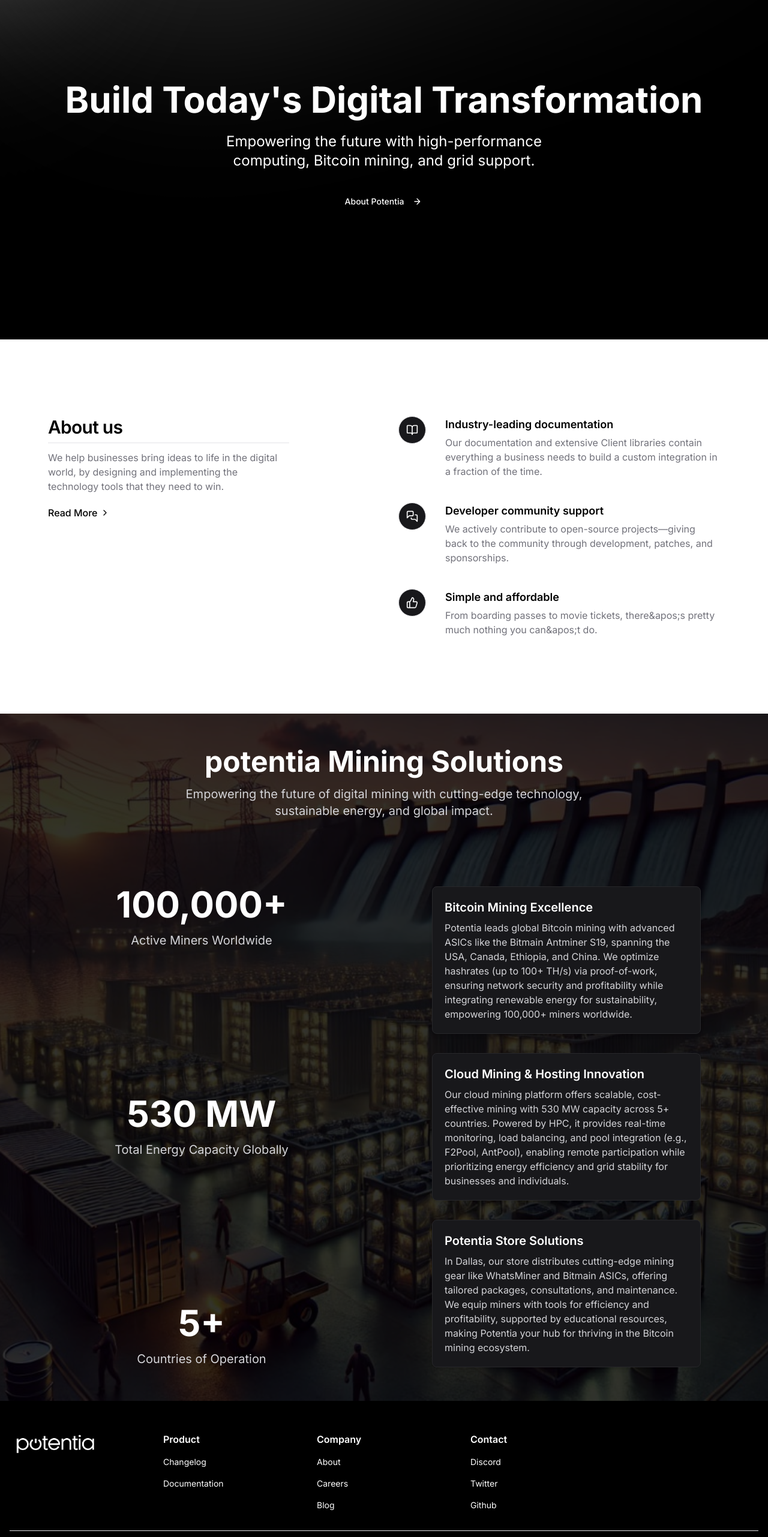
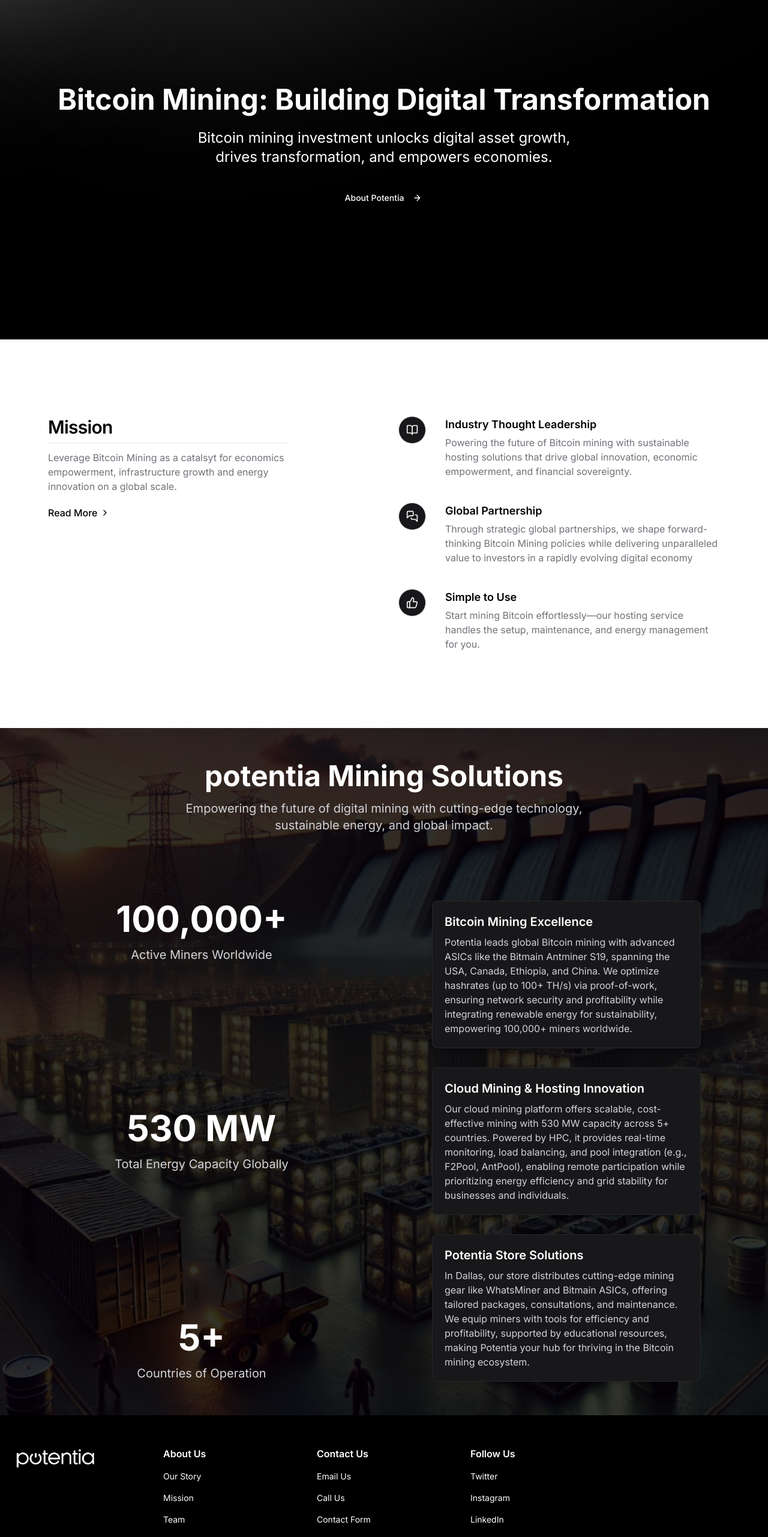
Before and after one commit to kidusabdula/potentia-web, a Next.js app: page / in a window 1280 px wide. Shown: the part 234-2797 px from the top of the page at 60% size. Built offline with nearby package versions, Linux system fonts and the light colour scheme.

Commit message:
Content Additions

```diff
--- a/components/AboutComponent.tsx
+++ b/components/AboutComponent.tsx
@@ -1,4 +1,4 @@
-"use client"
+"use client";
 import { motion } from "framer-motion";
 import {
   BookOpenIcon,
@@ -6,6 +6,7 @@
   MessagesSquareIcon,
   ThumbsUpIcon,
 } from "lucide-react";
+import Link from "next/link";
 
 const fadeUpVariant = {
   hidden: { opacity: 0, y: 40 },
@@ -20,39 +21,61 @@
       viewport={{ once: false, amount: 0.2 }}
       className="w-full py-24 lg:py-32 p-20 bg-white text-black"
     >
-      <motion.div className="grid md:grid-cols-2 gap-12" variants={fadeUpVariant}>
+      <motion.div
+        className="grid md:grid-cols-2 gap-12"
+        variants={fadeUpVariant}
+      >
         <motion.div className="lg:w-3/4" variants={fadeUpVariant}>
           <h2 className="scroll-m-20 border-b pb-2 text-3xl font-semibold tracking-tight transition-colors first:mt-0">
-            About us
+            Mission
           </h2>
           <p className="mt-3 text-muted-foreground">
-            We help businesses bring ideas to life in the digital world, by
-            designing and implementing the technology tools that they need to
-            win.
+            Leverage Bitcoin Mining as a catalsyt for economics empowerment,
+            infrastructure growth and energy innovation on a global scale.
           </p>
           <p className="mt-5">
-            <a
+            <Link
+              href="/about"
               className="inline-flex items-center gap-x-1 group font-medium hover:underline underline-offset-4"
-              href="#"
             >
               Read More
               <ChevronRightIcon className="flex-shrink-0 w-4 h-4 transition ease-in-out group-hover:translate-x-1" />
-            </a>
+            </Link>
           </p>
         </motion.div>
 
         <div className="space-y-6 lg:space-y-10">
           {[
-            { icon: <BookOpenIcon className="w-5 h-5" />, title: "Industry-leading documentation", desc: "Our documentation and extensive Client libraries contain everything a business needs to build a custom integration in a fraction of the time." },
-            { icon: <MessagesSquareIcon className="w-5 h-5" />, title: "Developer community support", desc: "We actively contribute to open-source projects—giving back to the community through development, patches, and sponsorships." },
-            { icon: <ThumbsUpIcon className="w-5 h-5" />, title: "Simple and affordable", desc: "From boarding passes to movie tickets, there&apos;s pretty much nothing you can&apos;t do." },
+            {
+              icon: <BookOpenIcon className="w-5 h-5" />,
+              title: "Industry Thought Leadership",
+              desc: "Powering the future of Bitcoin mining with sustainable hosting solutions that drive global innovation, economic empowerment, and financial sovereignty.",
+            },
+            {
+              icon: <MessagesSquareIcon className="w-5 h-5" />,
+              title: "Global Partnership",
+              desc: "Through strategic global partnerships, we shape forward-thinking Bitcoin Mining policies while delivering unparalleled value to investors in a rapidly evolving digital economy",
+            },
+            {
+              icon: <ThumbsUpIcon className="w-5 h-5" />,
+              title: "Simple to Use",
+              desc: "Start mining Bitcoin effortlessly—our hosting service handles the setup, maintenance, and energy management for you.",
+            },
           ].map((block, index) => (
-            <motion.div key={index} className="flex" variants={fadeUpVariant} whileInView="visible" viewport={{ once: false, amount: 0.2 }}>
+            <motion.div
+              key={index}
+              className="flex"
+              variants={fadeUpVariant}
+              whileInView="visible"
+              viewport={{ once: false, amount: 0.2 }}
+            >
               <span className="flex-shrink-0 inline-flex justify-center items-center w-[46px] h-[46px] rounded-full border bg-primary text-primary-foreground">
                 {block.icon}
               </span>
               <div className="ms-5 sm:ms-8">
-                <h3 className="text-base sm:text-lg font-semibold">{block.title}</h3>
+                <h3 className="text-base sm:text-lg font-semibold">
+                  {block.title}
+                </h3>
                 <p className="mt-1 text-muted-foreground">{block.desc}</p>
               </div>
             </motion.div>
--- a/components/Footer.tsx
+++ b/components/Footer.tsx
@@ -1,7 +1,7 @@
 "use client";
 import { Footer, FooterColumn, FooterBottom, FooterContent } from "./ui/footer";
-import Image from 'next/image'; // Import Next.js Image component
-import Link from 'next/link'; // Import Next.js Link component
+import Image from "next/image"; // Import Next.js Image component
+import Link from "next/link"; // Import Next.js Link component
 
 export default function FooterSection() {
   return (
@@ -9,55 +9,71 @@
       <div className="mx-auto max-w-container">
         <Footer className="bg-black">
           <FooterContent>
+            {/* Logo Section */}
             <FooterColumn className="col-span-2 sm:col-span-3 md:col-span-1">
               <div className="flex items-center gap-2">
                 <Image
                   src="/Artboardw.png"
-                  alt="mockup"
+                  alt="Potentia Logo"
                   width={150}
                   height={150}
                 />
               </div>
             </FooterColumn>
+
+            {/* About Us Section */}
             <FooterColumn>
-              <h3 className="text-md pt-1 font-semibold text-white">Product</h3>
-              <Link href="/" className="text-sm text-white">
-                Changelog
+              <h3 className="text-md pt-1 font-semibold text-white">About Us</h3>
+              <Link href="/about" className="text-sm text-white hover:text-gray-300">
+                Our Story
               </Link>
-              <Link href="/" className="text-sm text-white">
-                Documentation
+              <Link href="/about#mission" className="text-sm text-white hover:text-gray-300">
+                Mission
+              </Link>
+              <Link href="/about#team" className="text-sm text-white hover:text-gray-300">
+                Team
               </Link>
             </FooterColumn>
+
+            {/* Contact Us Section */}
             <FooterColumn>
-              <h3 className="text-md pt-1 font-semibold text-white">Company</h3>
-              <Link href="/" className="text-sm text-white">
-                About
+              <h3 className="text-md pt-1 font-semibold text-white">Contact Us</h3>
+              <Link href="mailto:support@potentia.com" className="text-sm text-white hover:text-gray-300">
+                Email Us
               </Link>
-              <Link href="/" className="text-sm text-white">
-                Careers
+              <Link href="tel:+1234567890" className="text-sm text-white hover:text-gray-300">
+                Call Us
               </Link>
-              <Link href="/" className="text-sm text-white">
-                Blog
+              <Link href="/contact" className="text-sm text-white hover:text-gray-300">
+                Contact Form
               </Link>
             </FooterColumn>
+
+            {/* Social Media Section */}
             <FooterColumn>
-              <h3 className="text-md pt-1 font-semibold text-white">Contact</h3>
-              <Link href="/" className="text-sm text-white">
-                Discord
-              </Link>
-              <Link href="/" className="text-sm text-white">
+              <h3 className="text-md pt-1 font-semibold text-white">Follow Us</h3>
+              <Link href="https://twitter.com/potentia" className="text-sm text-white hover:text-gray-300">
                 Twitter
               </Link>
-              <Link href="/" className="text-sm text-white">
-                Github
+              <Link href="https://instagram.com/potentia" className="text-sm text-white hover:text-gray-300">
+                Instagram
+              </Link>
+              <Link href="https://linkedin.com/company/potentia" className="text-sm text-white hover:text-gray-300">
+                LinkedIn
               </Link>
             </FooterColumn>
           </FooterContent>
+
+          {/* Footer Bottom */}
           <FooterBottom>
-            <div>© 2025 potentia. All rights reserved</div>
+            <div>© 2025 Potentia. All rights reserved</div>
             <div className="flex items-center gap-4">
-              <Link href="/">Privacy Policy</Link>
-              <Link href="/">Terms of Service</Link>
+              <Link href="/privacy" className="text-sm text-white hover:text-gray-300">
+                Privacy Policy
+              </Link>
+              <Link href="/terms" className="text-sm text-white hover:text-gray-300">
+                Terms of Service
+              </Link>
             </div>
           </FooterBottom>
         </Footer>
--- a/components/Hero.tsx
+++ b/components/Hero.tsx
@@ -32,12 +32,12 @@
         animate="visible"
         className="relative z-10 flex h-full flex-col items-center justify-center text-center text-white px-4 sm:px-6"
       >
-        <h1 className="mb-6 text-4xl font-bold font-sans sm:text-5xl md:text-6xl">
-          Build Today&apos;s Digital Transformation
+        <h1 className="mb-6 text-4xl font-bold font-sans sm:text-5xl md:text-5xl">
+          Bitcoin Mining: Building Digital Transformation
         </h1>
-        <p className="mb-8 max-w-xl text-lg font-sans sm:text-xl md:text-2xl">
-          Empowering the future with high-performance computing, Bitcoin
-          mining, and grid support.
+        <p className="mb-8 max-w-2xl text-lg font-sans sm:text-xl md:text-2xl">
+          Bitcoin mining investment unlocks digital asset growth, drives
+          transformation, and empowers economies.
         </p>
         <div>
           <Link href="/about" passHref>
--- a/components/NavBar.tsx
+++ b/components/NavBar.tsx
@@ -44,8 +44,9 @@
           </Link>
         </div>
 
-        {/* Logo in the Center */}
+        {/* Logo in the Center with Hover Animation */}
         <div className="absolute left-1/2 transform -translate-x-1/2">
+          <Link href="/" className={linkClassName}>
             <motion.img
               src={scrolled ? "/Artboardb.png" : "/Artboardw.png"}
               alt="Logo"
@@ -57,12 +58,23 @@
                 y: scrolled ? 0 : 10,
                 scale: scrolled ? 1 : 2.5,
               }}
+              whileHover={{
+                scale: scrolled ? 1.1 : 2.6, // Slightly increase scale on hover
+                y: scrolled ? -5 : 5, // Small bounce effect
+                transition: {
+                  duration: 0.2,
+                  ease: "easeInOut",
+                  type: "spring",
+                  stiffness: 300,
+                },
+              }}
               transition={{
                 scale: { duration: 0.3, ease: "easeOut" },
                 duration: 0.3,
                 ease: "easeInOut",
               }}
             />
+          </Link>
         </div>
 
         {/* Right Navigation Links */}
```
Lines whose indentation alone changed are shown as unchanged.
